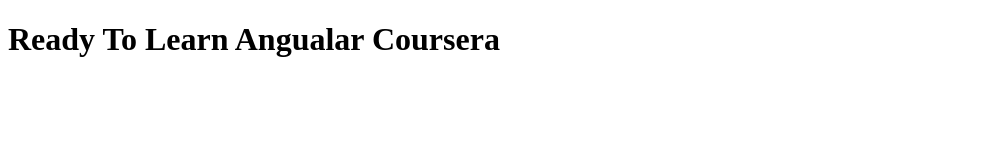
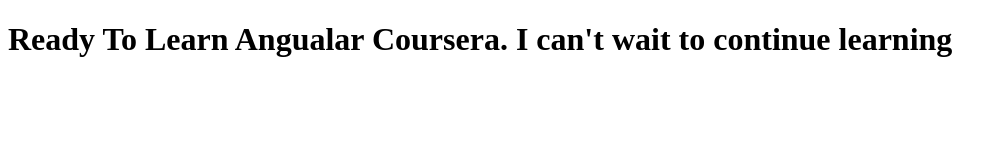
Before and after one commit to MBennettLowe/Coursera-Angular, a plain HTML site: page index.html in a window 1280 px wide. Shown: the whole page, without its empty margins (0-1007 px from the left). Drawn offline with Linux system fonts and the light colour scheme.

Commit message:
Next version of web file.

```diff
--- a/index.html
+++ b/index.html
@@ -7,7 +7,8 @@
     <title>What's Up Coursera</title>
 </head>
 <body>
-    <h1>Ready To Learn Angualar Coursera</h1>
+    <h1>Ready To Learn Angualar Coursera. I can't wait to continue learning</h1>
+
 
 </body>
 </html>
```
